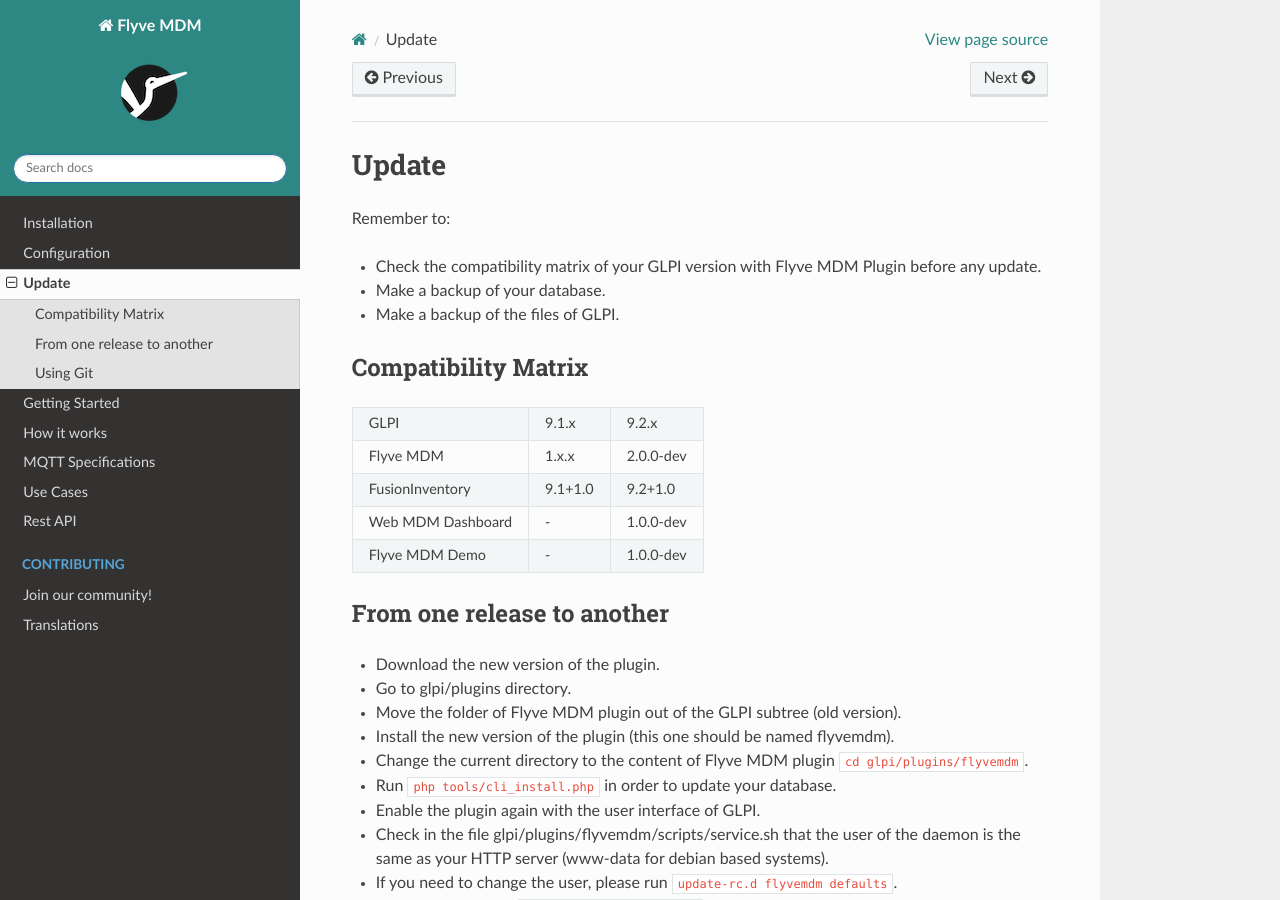
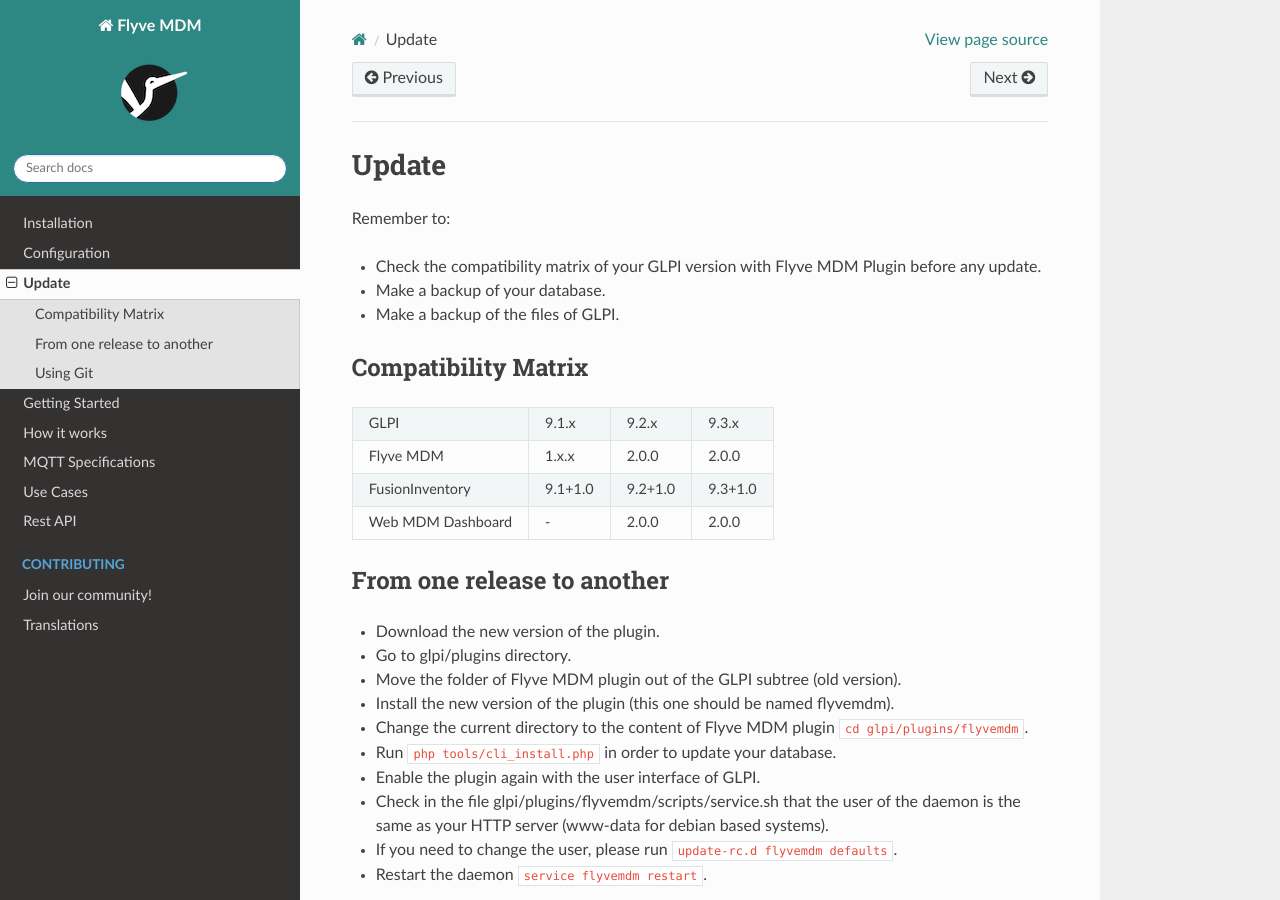
Before and after one commit to flyve-mdm/doc, a Sphinx documentation site: the page built from source/update/index.rst, in a window 1280 px wide and 900 px high. Built offline with Sphinx 7.4.7 and the Read the Docs theme 2.0.0, drawn with Linux system fonts in a browser that asks for light colours.

Commit message:
docs(matrix): remove demo plugin
Signed-off-by: Naylin Medina <nmedina@teclib.com>

```diff
--- a/source/installation/index.rst
+++ b/source/installation/index.rst
@@ -14,13 +14,11 @@
 =================  =======  =========
 GLPI               9.1.x      9.2.x
 -----------------  -------  ---------
-Flyve MDM          1.x.x    2.0.0-dev
+Flyve MDM          1.x.x    2.0.0
 -----------------  -------  ---------
 FusionInventory    9.1+1.0  9.2+1.0
 -----------------  -------  ---------
-Web MDM Dashboard     \-    1.0.0-dev
------------------  -------  ---------
-Flyve MDM Demo        \-    1.0.0-dev
+Web MDM Dashboard     \-    2.0.0
 =================  =======  =========
 
 Downloads
--- a/source/update/index.rst
+++ b/source/update/index.rst
@@ -10,17 +10,15 @@
 Compatibility Matrix
 --------------------
 
-=================  =======  =========
-GLPI               9.1.x      9.2.x
------------------  -------  ---------
-Flyve MDM          1.x.x    2.0.0-dev
------------------  -------  ---------
-FusionInventory    9.1+1.0  9.2+1.0
------------------  -------  ---------
-Web MDM Dashboard     \-    1.0.0-dev
------------------  -------  ---------
-Flyve MDM Demo        \-    1.0.0-dev
-=================  =======  =========
+=================  =======  ======== =======
+GLPI               9.1.x      9.2.x  9.3.x
+-----------------  -------  -------- -------
+Flyve MDM          1.x.x    2.0.0    2.0.0
+-----------------  -------  -------- -------
+FusionInventory    9.1+1.0  9.2+1.0  9.3+1.0
+-----------------  -------  -------- -------
+Web MDM Dashboard     \-    2.0.0    2.0.0
+=================  =======  ======== =======
 
 From one release to another
 ---------------------------
```
